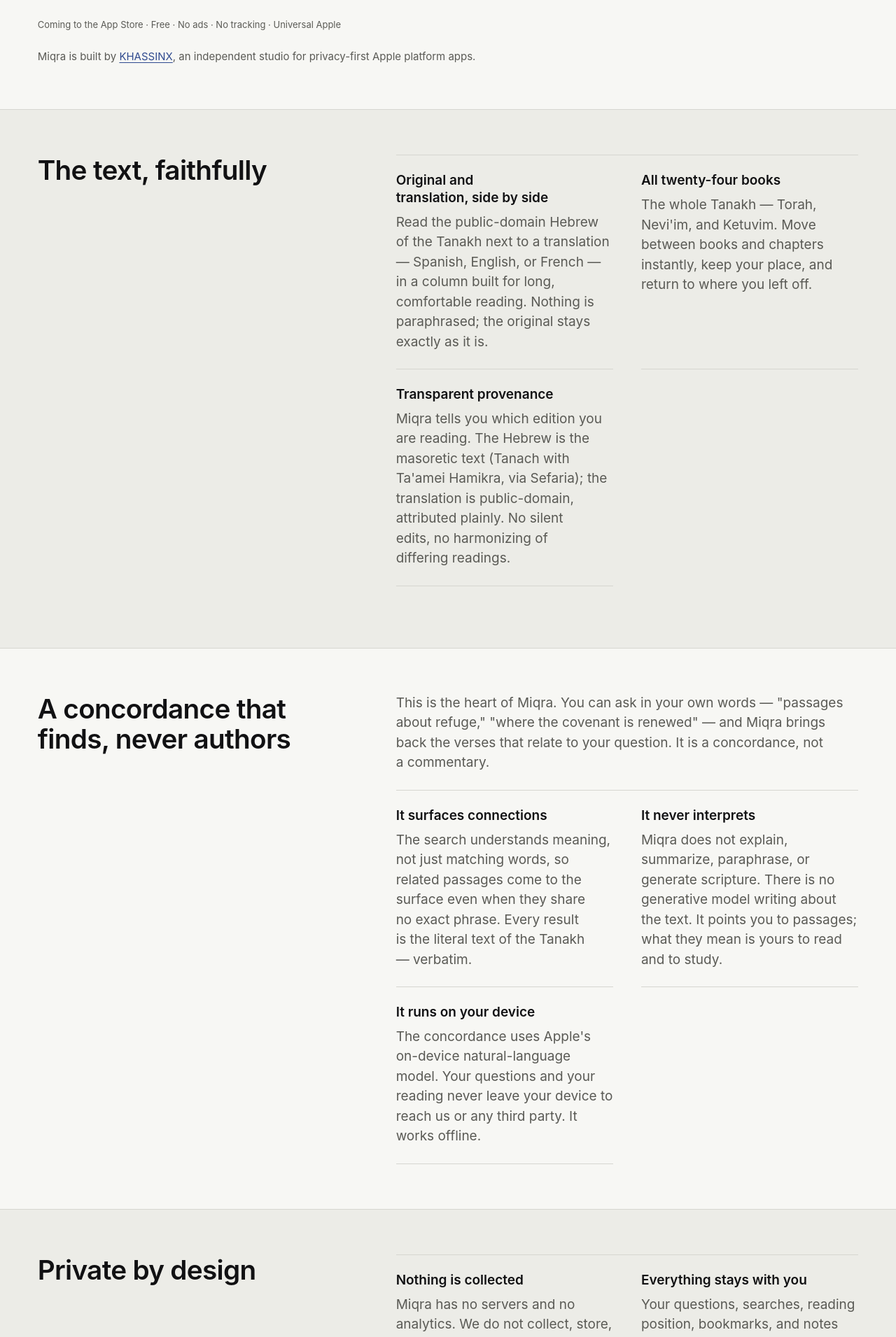
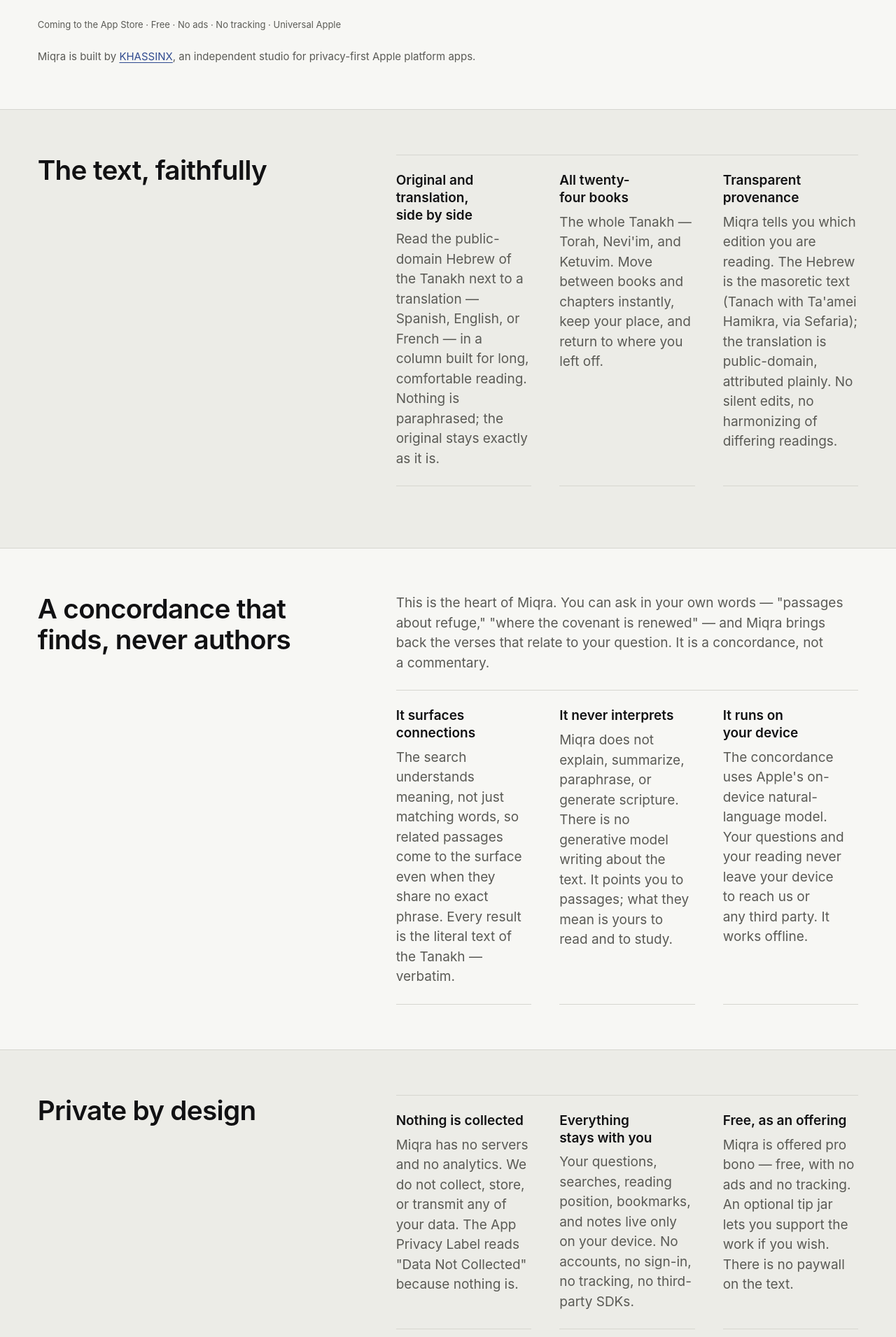
Before and after one commit to KhassinX/miqra-web, a Jekyll site: the page built from index.html, in a window 1280 px wide. Shown: the part 421-2332 px from the top of the page at 70% size. Built offline with Jekyll 4.4.1, drawn with Linux system fonts in a browser that asks for light colours.

Commit message:
css: three cards stay one row of three, never 2+1
Between 1024 and 1440 the three-card grid wrapped to two plus one. A grid with exactly three cards now takes three columns from 40rem and one column below.

Co-Authored-By: Claude Opus 5.5 <noreply@anthropic.com>
Claude-Session: https://claude.ai/code/session_01HcbMZm97AK2qBxhKYzgV1m

```diff
--- a/assets/css/app.css
+++ b/assets/css/app.css
@@ -27,6 +27,8 @@
 .section-lead { max-width: var(--khassinx-measure); }
 
 .cards-grid { display: grid; grid-template-columns: repeat(auto-fit, minmax(min(100%, 15rem), 1fr)); gap: 0 var(--khassinx-s-6); border-top: 1px solid var(--khassinx-rule); }
+/* Three cards stay one row of three from 40rem; below that, one column (never 2+1). */
+.cards-grid:has(> :last-child:nth-child(3)) { grid-template-columns: repeat(auto-fit, minmax(max(calc((100% - 2 * var(--khassinx-s-6)) / 3), min(100%, calc((40rem - 100%) * 999))), 1fr)); }
 .card { padding-block: var(--khassinx-s-5); border-bottom: 1px solid var(--khassinx-rule); }
 .card p { margin-top: var(--khassinx-s-2); color: var(--khassinx-ink-2); }
 
```
